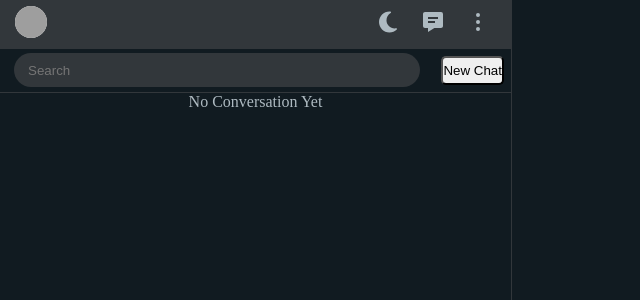
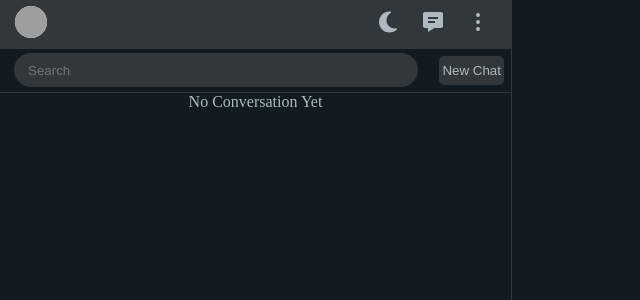
Before and after one commit to j2k2001/what-sapp-web-clone, a React (Create React App) app: page / in a window 1280 px wide. Shown: the top 300 px of the page, without its empty margins (0-640 px from the left). Built offline with nearby package versions, Linux system fonts and the light colour scheme; grey boxes are pictures that could not be loaded.

Commit message:
the new chat button fixed

```diff
--- a/src/components/searchbar/searchbar.css
+++ b/src/components/searchbar/searchbar.css
@@ -24,4 +24,8 @@
 .startnewchatbutton{
     margin: 7px;
     border-radius: 5px;
+    background-color: var(--color-bg-dark);
+    color: var(--color-bg-offwhite);
+    border-width: 0px;
+    padding: 3px;
 }
--- a/src/containers/contactlist/Contactlist.jsx
+++ b/src/containers/contactlist/Contactlist.jsx
@@ -26,7 +26,7 @@ function Connectioncomp({person,setSelectedConvId,lastMessages}) {
       <>
         <li key={person.id} className='connectionslab' onClick={() => handleClick(person.id)}>
         <Userphoto imageUrl={person.profileImg} size={48} />
-        <div className="connectioninfo">{person.name} <br /><span className="truncatelastmessage">{lastMessage[0].message}</span></div>
+        <div className="connectioninfo">{person.name} <br /><span className="truncatelastmessage" title={lastMessage[0].message}>{lastMessage[0].message}</span></div>
         </li>
       </>
     );
```
